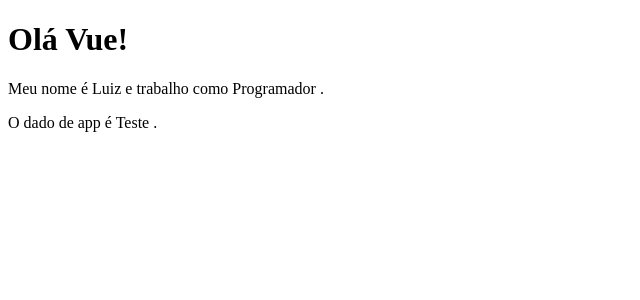
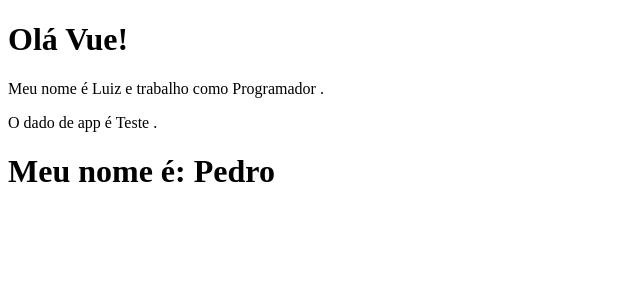
Before and after one commit to GutoBessa/Reciclegem_vue, a Vue app in the folder project_vue/: page / in a window 1280 px wide. Shown: the top 300 px of the page, without its empty margins (0-640 px from the left). Built offline with nearby package versions, Linux system fonts and the light colour scheme.

Commit message:
Adding components with a short live cycle to test.

```diff
--- a/project_vue/src/App.vue
+++ b/project_vue/src/App.vue
@@ -2,15 +2,18 @@
   <div>
     <first-component-vue />
     <p>O dado de app é {{ Testando }} .</p>
+    <live-cycle-vue />
   </div>
 </template>
 <script>
+import LiveCycleVue from "./components/LiveCycle.vue";
 import FirstComponentVue from "./FirstComponent.vue";
 
 export default {
   name: "App",
   components: {
     FirstComponentVue,
+    LiveCycleVue,
   },
   data() {
     return {
--- /dev/null
+++ b/project_vue/src/components/LiveCycle.vue
@@ -0,0 +1,24 @@
+<template>
+  <h1>Meu nome é: {{ nome }}</h1>
+</template>
+
+<script>
+export default {
+  name: "LiveCycle",
+  data() {
+    return {
+      nome: "I dont know ",
+    };
+  },
+  created() {
+    setTimeout(() => {
+      this.nome = "Matheus";
+    }, 1111);
+  },
+  mounted() {
+    setTimeout(() => {
+      this.nome = "Pedro";
+    }, 2111);
+  },
+};
+</script>
```
